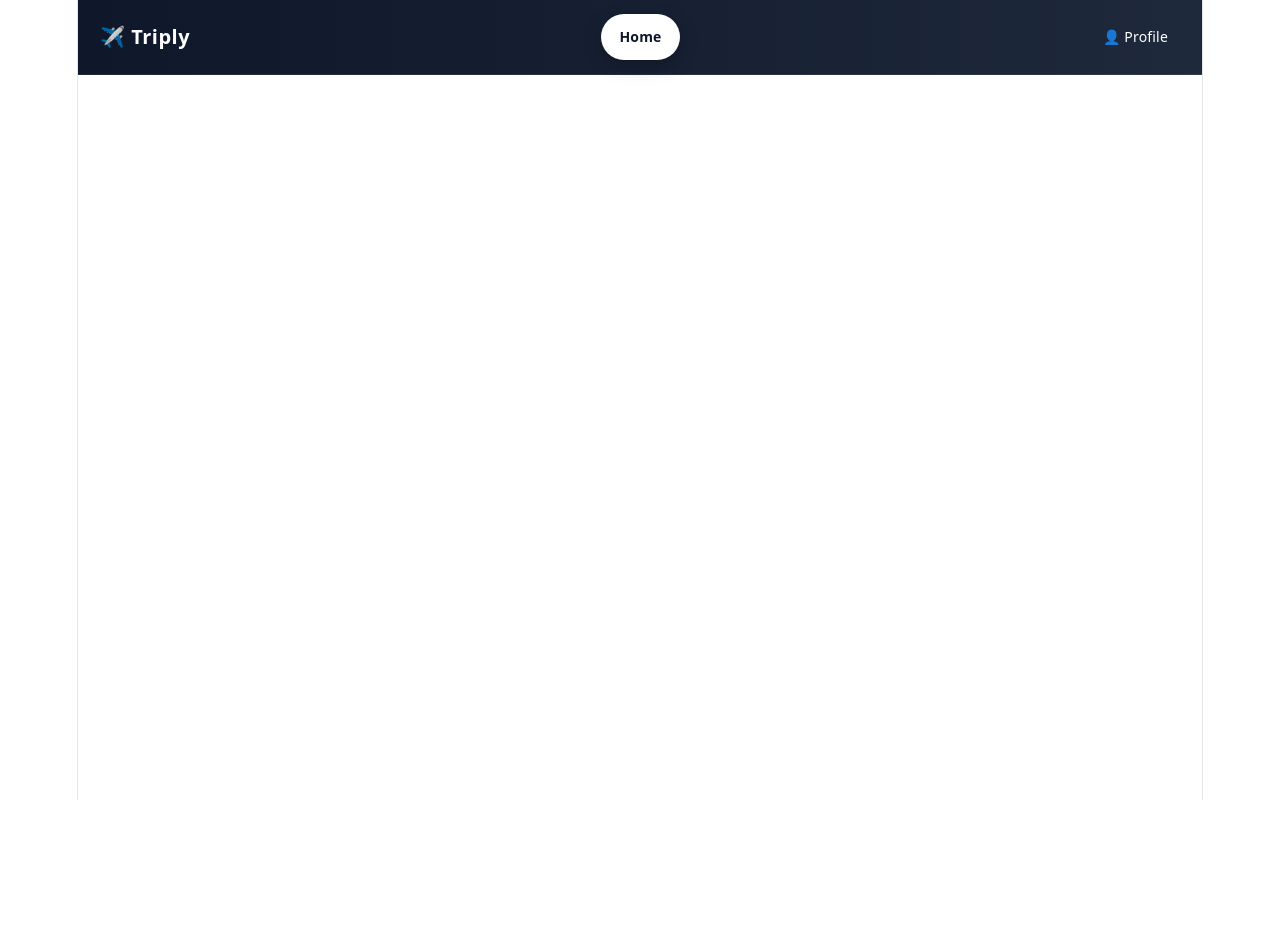
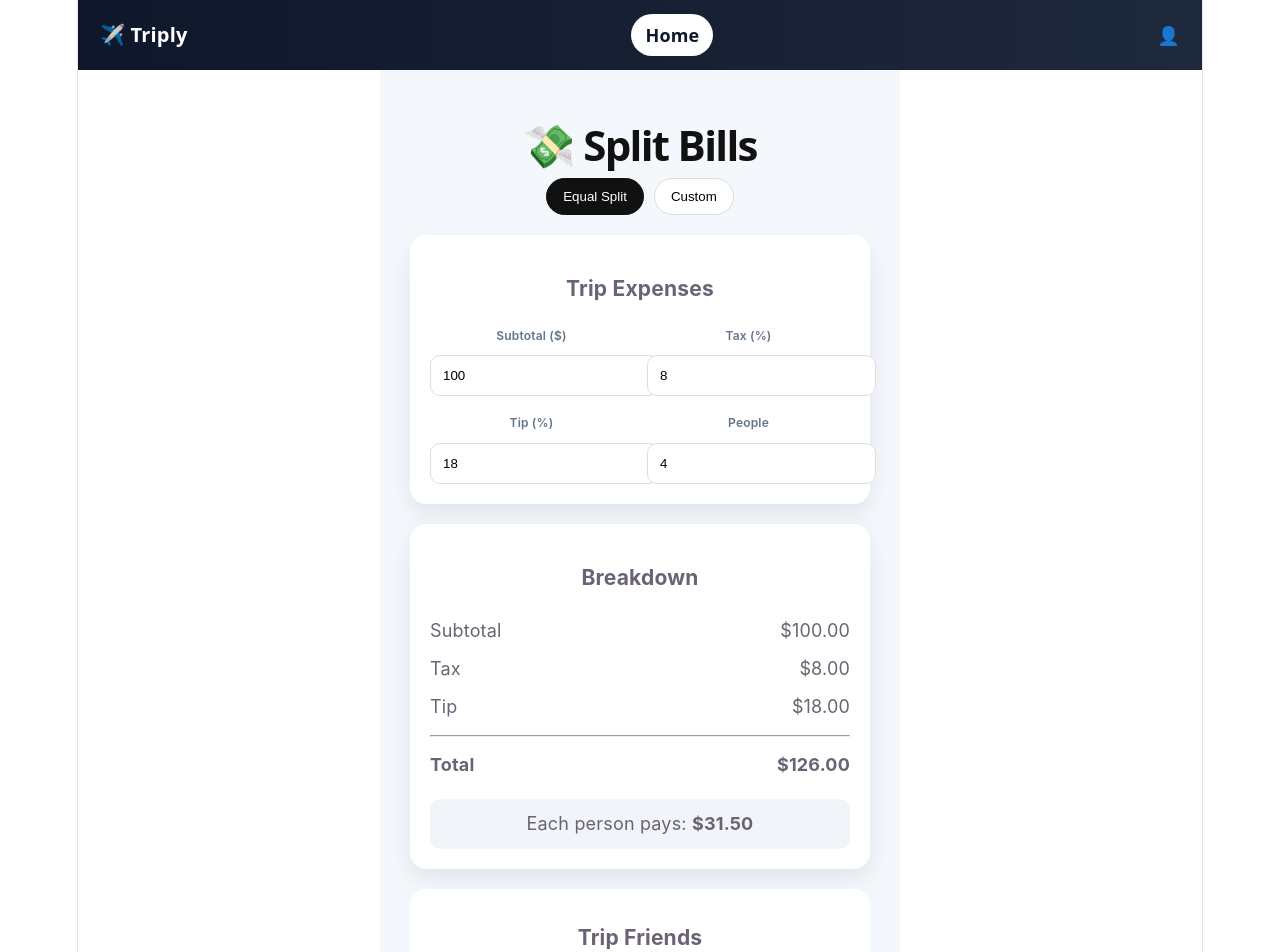
Before and after one commit to DanMartin1999/Triply, a React (Vite) app: page /splitbills in a window 1280 px wide. Shown: the top 952 px of the page. Before the commit the page ends 800 px from the top, so only its background shows below. Built offline with nearby package versions, Linux system fonts and the light colour scheme.

Commit message:
Save work before syncing

```diff
--- a/src/App.jsx
+++ b/src/App.jsx
@@ -12,13 +12,14 @@ import LoginPage from "./pages/Login";
 import SignupPage from "./pages/Signup";
 import Voting from "./pages/Voting";
 import Support from "./pages/Support";
-import Japan from "./pages/Japan";
 import MapPage from "./pages/Map";
 
 import Barbados from "./pages/Barbados";
 import Panama from "./pages/Panama";
 import Madrid from "./pages/Madrid";
+import Japan from "./pages/Japan";
 import Profile from "./pages/Profile";
+import SplitBills from "./pages/SplitBills"; // ✅ ADD THIS
 
 function Layout({ children }) {
   const location = useLocation();
@@ -31,22 +32,18 @@ function Layout({ children }) {
     <>
       {!hideNav && (
         <nav style={styles.navbar}>
+          {/* LOGO */}
+          <div style={styles.logo}>✈️ Triply</div>
 
-          {/* LOGO */}
-          <div style={styles.logo}>
-            ✈️ Triply
+          {/* NAV LINKS */}
+          <div style={{ display: "flex", gap: "12px", alignItems: "center" }}>
+            <Link to="/home" style={styles.homeBtn}>Home</Link>
           </div>
-
-          {/* HOME BUTTON */}
-          <Link to="/home" style={styles.homeBtn}>
-            Home
-          </Link>
 
           {/* PROFILE */}
           <Link to="/profile" style={styles.profileBtn}>
-            👤 Profile
+            👤
           </Link>
-
         </nav>
       )}
 
@@ -63,32 +60,26 @@ export default function App() {
       <Layout>
         <Routes>
 
-          {/* ENTRY */}
           <Route path="/" element={<Navigate to="/login" />} />
 
           <Route path="/login" element={<LoginPage />} />
           <Route path="/signup" element={<SignupPage />} />
 
-          {/* PROTECTED HOME */}
           <Route
             path="/home"
-            element={
-              isLoggedIn ? <Home /> : <Navigate to="/login" />
-            }
+            element={isLoggedIn ? <Home /> : <Navigate to="/login" />}
           />
 
-          {/* APP PAGES */}
           <Route path="/voting" element={<Voting />} />
+          <Route path="/splitbills" element={<SplitBills />} /> {/* ✅ FIXED */}
           <Route path="/support" element={<Support />} />
           <Route path="/map" element={<MapPage />} />
 
-          {/* DESTINATIONS */}
           <Route path="/barbados" element={<Barbados />} />
           <Route path="/panama" element={<Panama />} />
           <Route path="/japan" element={<Japan />} />
           <Route path="/madrid" element={<Madrid />} />
 
-          {/* PROFILE */}
           <Route path="/profile" element={<Profile />} />
 
         </Routes>
@@ -97,15 +88,14 @@ export default function App() {
   );
 }
 
-/* 💅 NAVBAR STYLES */
+/* 💅 NAV STYLES */
 const styles = {
   navbar: {
     display: "flex",
+    justifyContent: "space-between",
     alignItems: "center",
-    justifyContent: "space-between",
     padding: "14px 22px",
     background: "linear-gradient(90deg, #0f172a, #1e293b)",
-    borderBottom: "1px solid rgba(255,255,255,0.08)",
     position: "sticky",
     top: 0,
     zIndex: 1000,
@@ -115,27 +105,26 @@ const styles = {
     color: "white",
     fontWeight: "700",
     fontSize: "20px",
-    letterSpacing: "0.5px",
   },
 
   homeBtn: {
     background: "white",
     color: "#0f172a",
-    padding: "10px 18px",
+    padding: "8px 14px",
     borderRadius: "999px",
     textDecoration: "none",
     fontWeight: "600",
+  },
+
+  link: {
+    color: "white",
+    textDecoration: "none",
     fontSize: "14px",
-    boxShadow: "0 6px 18px rgba(0,0,0,0.25)",
-    transition: "0.2s ease",
   },
 
   profileBtn: {
     color: "white",
     textDecoration: "none",
-    fontSize: "14px",
-    fontWeight: "500",
-    padding: "8px 12px",
-    borderRadius: "10px",
+    fontSize: "18px",
   },
 };
--- a/src/pages/Home.jsx
+++ b/src/pages/Home.jsx
@@ -92,6 +92,7 @@ export default function Home() {
                 if (cat === "Voting") navigate("/voting");
                 if (cat === "Support") navigate("/support");
                 if (cat === "Map") navigate("/map");
+                if (cat === "Bill Splitting") navigate("/splitbills");
               }}
             >
               {cat}
--- a/src/pages/SplitBills.jsx
+++ b/src/pages/SplitBills.jsx
@@ -1,4 +1,4 @@
-import React, { useMemo, useState } from "react";
+import React, { useState } from "react";
 
 const initialFriends = [
   { id: 1, name: "Alex", amount: "22" },
@@ -6,32 +6,6 @@ const initialFriends = [
   { id: 3, name: "Taylor", amount: "27" },
   { id: 4, name: "Morgan", amount: "40" },
 ];
-
-function IconBase({ className = "h-5 w-5", children }) {
-  return (
-    <svg
-      viewBox="0 0 24 24"
-      fill="none"
-      stroke="currentColor"
-      strokeWidth="2"
-      strokeLinecap="round"
-      strokeLinejoin="round"
-      className={className}
-    >
-      {children}
-    </svg>
-  );
-}
-
-function DownloadIcon({ className }) {
-  return (
-    <IconBase className={className}>
-      <path d="M12 3v12" />
-      <path d="m7 10 5 5 5-5" />
-      <path d="M5 21h14" />
-    </IconBase>
-  );
-}
 
 // ----------------------
 // UTIL FUNCTIONS
@@ -64,7 +38,7 @@ export default function SplitBills() {
   const [taxPercent, setTaxPercent] = useState("8");
   const [tipPercent, setTipPercent] = useState("18");
   const [people, setPeople] = useState("4");
-  const [friends, setFriends] = useState(initialFriends);
+  const [friends] = useState(initialFriends);
 
   const subtotalValue = parseMoney(subtotal);
   const tax = subtotalValue * (parseMoney(taxPercent) / 100);
@@ -72,46 +46,240 @@ export default function SplitBills() {
   const total = subtotalValue + tax + tip;
 
   const peopleCount = parseCount(people);
-
   const perPerson = peopleCount > 0 ? total / peopleCount : 0;
 
   return (
-    <div style={{ padding: 30 }}>
-      <h1>Split Bills</h1>
+    <div style={styles.page}>
 
-      <select value={mode} onChange={(e) => setMode(e.target.value)}>
-        <option value="equal">Equal</option>
-        <option value="custom">Custom</option>
-      </select>
+      <h1 style={styles.title}>💸 Split Bills</h1>
+
+      {/* MODE TOGGLE */}
+      <div style={styles.modeRow}>
+        <button
+          onClick={() => setMode("equal")}
+          style={mode === "equal" ? styles.activeBtn : styles.btn}
+        >
+          Equal Split
+        </button>
+
+        <button
+          onClick={() => setMode("custom")}
+          style={mode === "custom" ? styles.activeBtn : styles.btn}
+        >
+          Custom
+        </button>
+      </div>
+
+      {/* INPUT CARD */}
+      <div style={styles.card}>
+        <h3>Trip Expenses</h3>
+
+        <div style={styles.grid}>
 
           <div>
+            <label style={styles.label}>Subtotal ($)</label>
             <input
               value={subtotal}
               onChange={(e) => setSubtotal(e.target.value)}
-          placeholder="Subtotal"
+              placeholder="e.g. 100"
+              style={styles.input}
             />
+          </div>
+
+          <div>
+            <label style={styles.label}>Tax (%)</label>
             <input
               value={taxPercent}
               onChange={(e) => setTaxPercent(e.target.value)}
-          placeholder="Tax %"
+              placeholder="e.g. 8"
+              style={styles.input}
             />
+          </div>
+
+          <div>
+            <label style={styles.label}>Tip (%)</label>
             <input
               value={tipPercent}
               onChange={(e) => setTipPercent(e.target.value)}
-          placeholder="Tip %"
+              placeholder="e.g. 18"
+              style={styles.input}
             />
+          </div>
+
+          <div>
+            <label style={styles.label}>People</label>
             <input
               value={people}
               onChange={(e) => setPeople(e.target.value)}
-          placeholder="People"
+              placeholder="e.g. 4"
+              style={styles.input}
             />
           </div>
 
-      <h2>Total: {currency(total)}</h2>
+        </div>
+      </div>
+
+      {/* BREAKDOWN */}
+      <div style={styles.breakdown}>
+        <h3>Breakdown</h3>
+
+        <div style={styles.row}>
+          <span>Subtotal</span>
+          <span>{currency(subtotalValue)}</span>
+        </div>
+
+        <div style={styles.row}>
+          <span>Tax</span>
+          <span>{currency(tax)}</span>
+        </div>
+
+        <div style={styles.row}>
+          <span>Tip</span>
+          <span>{currency(tip)}</span>
+        </div>
+
+        <hr />
+
+        <div style={{ ...styles.row, fontWeight: "bold" }}>
+          <span>Total</span>
+          <span>{currency(total)}</span>
+        </div>
 
         {mode === "equal" && (
-        <h3>Each pays: {currency(perPerson)}</h3>
+          <div style={styles.perPerson}>
+            Each person pays: <strong>{currency(perPerson)}</strong>
+          </div>
         )}
+      </div>
+
+      {/* FRIENDS PREVIEW */}
+      <div style={styles.friendCard}>
+        <h3>Trip Friends</h3>
+        <div style={styles.friendRow}>
+          {friends.map((f) => (
+            <div key={f.id} style={styles.friendPill}>
+              {f.name}
+            </div>
+          ))}
+        </div>
+      </div>
+
     </div>
   );
 }
+
+// ----------------------
+// STYLES
+// ----------------------
+
+const styles = {
+  page: {
+    fontFamily: "Inter",
+    padding: "30px",
+    maxWidth: "900px",
+    margin: "auto",
+    background: "#f4f7fb",
+    minHeight: "100vh",
+  },
+
+  title: {
+    textAlign: "center",
+    marginBottom: 20,
+  },
+
+  modeRow: {
+    display: "flex",
+    justifyContent: "center",
+    gap: 10,
+    marginBottom: 20,
+  },
+
+  btn: {
+    padding: "10px 16px",
+    borderRadius: 999,
+    border: "1px solid #ddd",
+    background: "white",
+    cursor: "pointer",
+  },
+
+  activeBtn: {
+    padding: "10px 16px",
+    borderRadius: 999,
+    border: "1px solid #111",
+    background: "#111",
+    color: "white",
+    cursor: "pointer",
+  },
+
+  card: {
+    background: "white",
+    padding: 20,
+    borderRadius: 16,
+    boxShadow: "0 10px 25px rgba(0,0,0,0.08)",
+    marginBottom: 20,
+  },
+
+  grid: {
+    display: "grid",
+    gridTemplateColumns: "1fr 1fr",
+    gap: 14,
+    marginTop: 10,
+  },
+
+  label: {
+    fontSize: "12px",
+    fontWeight: "600",
+    color: "#64748b",
+    marginBottom: "6px",
+    display: "block",
+  },
+
+  input: {
+    width: "100%",
+    padding: 12,
+    borderRadius: 10,
+    border: "1px solid #ddd",
+  },
+
+  breakdown: {
+    background: "white",
+    padding: 20,
+    borderRadius: 16,
+    boxShadow: "0 10px 25px rgba(0,0,0,0.08)",
+  },
+
+  row: {
+    display: "flex",
+    justifyContent: "space-between",
+    padding: "6px 0",
+  },
+
+  perPerson: {
+    marginTop: 15,
+    padding: 12,
+    background: "#f1f5f9",
+    borderRadius: 10,
+    textAlign: "center",
+  },
+
+  friendCard: {
+    marginTop: 20,
+    background: "white",
+    padding: 15,
+    borderRadius: 16,
+  },
+
+  friendRow: {
+    display: "flex",
+    gap: 10,
+    flexWrap: "wrap",
+    marginTop: 10,
+  },
+
+  friendPill: {
+    padding: "6px 12px",
+    background: "#e2e8f0",
+    borderRadius: 999,
+    fontSize: 13,
+  },
+};
--- a/src/pages/Voting.jsx
+++ b/src/pages/Voting.jsx
@@ -1,5 +1,5 @@
 import React, { useEffect, useState } from "react";
-import { doc, setDoc, onSnapshot, collection } from "firebase/firestore";
+import { doc, setDoc, onSnapshot, collection, addDoc } from "firebase/firestore";
 import { db } from "../firebase";
 
 export default function Voting() {
@@ -7,11 +7,14 @@ export default function Voting() {
   const [liveVotes, setLiveVotes] = useState({});
   const [userVote, setUserVote] = useState(null);
 
-  // 👤 GET USER FROM LOCALSTORAGE (FIXED)
-  const getUser = () =>
-    JSON.parse(localStorage.getItem("triplyUser"));
+  // 🆕 CREATE STATE
+  const [newTitle, setNewTitle] = useState("");
+  const [newItems, setNewItems] = useState("");
 
-  const data = {
+  const getUser = () => JSON.parse(localStorage.getItem("triplyUser"));
+
+  // ✅ ORIGINAL DATA (UNCHANGED)
+  const baseData = {
     Panama: [
       {
         title: "Relax & Beach 🌴",
@@ -39,10 +42,40 @@ export default function Voting() {
     ],
   };
 
-  const destinations = Object.keys(data);
-  const itineraries = data[selectedTrip];
+  // 🆕 FIREBASE ADDED ITINERARIES
+  const [customData, setCustomData] = useState({
+    Panama: [],
+    Japan: [],
+  });
 
-  // 🔥 LIVE VOTES
+  // 🔥 LOAD CUSTOM ITINERARIES
+  useEffect(() => {
+    const ref = collection(db, "itineraries", selectedTrip, "list");
+
+    const unsub = onSnapshot(ref, (snapshot) => {
+      const data = snapshot.docs.map((doc) => ({
+        id: doc.id,
+        ...doc.data(),
+      }));
+
+      setCustomData((prev) => ({
+        ...prev,
+        [selectedTrip]: data,
+      }));
+    });
+
+    return () => unsub();
+  }, [selectedTrip]);
+
+  // 🔥 MERGE DEFAULT + CUSTOM
+  const itineraries = [
+    ...(baseData[selectedTrip] || []),
+    ...(customData[selectedTrip] || []),
+  ];
+
+  const destinations = Object.keys(baseData);
+
+  // 🔥 VOTES REALTIME
   useEffect(() => {
     const ref = collection(db, "votes", selectedTrip, "users");
 
@@ -69,7 +102,7 @@ export default function Voting() {
     return () => unsub();
   }, [selectedTrip]);
 
-  // 🔥 VOTE (ONE PER USER)
+  // 🔥 VOTE FUNCTION
   async function handleVote(index) {
     const user = getUser();
 
@@ -78,18 +111,29 @@ export default function Voting() {
       return;
     }
 
-    const voteRef = doc(
-      db,
-      "votes",
-      selectedTrip,
-      "users",
-      user.email // ✅ FIXED (no uid needed)
-    );
+    const voteRef = doc(db, "votes", selectedTrip, "users", user.email);
 
     await setDoc(voteRef, {
       option: index,
       timestamp: Date.now(),
     });
+  }
+
+  // 🆕 CREATE ITINERARY (ADDS TO FIREBASE ONLY)
+  async function createItinerary() {
+    if (!newTitle || !newItems) return alert("Fill all fields");
+
+    const ref = collection(db, "itineraries", selectedTrip, "list");
+
+    await addDoc(ref, {
+      title: newTitle,
+      img:
+        "https://images.unsplash.com/photo-1507525428034-b723cf961d3e?q=80&w=1200",
+      items: newItems.split(",").map((i) => i.trim()),
+    });
+
+    setNewTitle("");
+    setNewItems("");
   }
 
   return (
@@ -113,6 +157,29 @@ export default function Voting() {
         ))}
       </div>
 
+      {/* 🆕 CREATE BOX (ADDED ONLY, NOTHING REMOVED) */}
+      <div style={styles.createBox}>
+        <h3>Create New Itinerary</h3>
+
+        <input
+          placeholder="Title"
+          value={newTitle}
+          onChange={(e) => setNewTitle(e.target.value)}
+          style={styles.input}
+        />
+
+        <input
+          placeholder="Items (comma separated)"
+          value={newItems}
+          onChange={(e) => setNewItems(e.target.value)}
+          style={styles.input}
+        />
+
+        <button onClick={createItinerary} style={styles.createBtn}>
+          Add Itinerary
+        </button>
+      </div>
+
       {/* CARDS */}
       <div style={styles.cardRow}>
         {itineraries.map((it, i) => {
@@ -126,14 +193,12 @@ export default function Voting() {
                 <h3>{it.title}</h3>
 
                 <ul>
-                  {it.items.map((item) => (
+                  {it.items?.map((item) => (
                     <li key={item}>{item}</li>
                   ))}
                 </ul>
 
-                <div style={styles.voteCount}>
-                  Votes: {votes}
-                </div>
+                <div style={styles.voteCount}>Votes: {votes}</div>
 
                 <button
                   onClick={() => handleVote(i)}
@@ -149,15 +214,11 @@ export default function Voting() {
           );
         })}
       </div>
-
-      <p style={styles.footer}>
-        One vote per user • Live updates across all users 🌍
-      </p>
     </div>
   );
 }
 
-/* 🎨 STYLES */
+/* 🎨 STYLES (UNCHANGED STYLE STRUCTURE) */
 const styles = {
   page: {
     fontFamily: "Inter",
@@ -175,7 +236,7 @@ const styles = {
     display: "flex",
     justifyContent: "center",
     gap: "10px",
-    marginBottom: "25px",
+    marginBottom: "20px",
   },
 
   destButton: {
@@ -185,11 +246,35 @@ const styles = {
     cursor: "pointer",
   },
 
+  createBox: {
+    background: "#f8fafc",
+    padding: "15px",
+    borderRadius: "12px",
+    marginBottom: "20px",
+    display: "flex",
+    flexDirection: "column",
+    gap: "10px",
+  },
+
+  input: {
+    padding: "10px",
+    borderRadius: "8px",
+    border: "1px solid #ddd",
+  },
+
+  createBtn: {
+    padding: "10px",
+    borderRadius: "10px",
+    background: "#2563eb",
+    color: "white",
+    border: "none",
+    cursor: "pointer",
+  },
+
   cardRow: {
     display: "flex",
     gap: "15px",
     overflowX: "auto",
-    paddingBottom: "10px",
   },
 
   card: {
@@ -225,10 +310,4 @@ const styles = {
     color: "white",
     cursor: "pointer",
   },
-
-  footer: {
-    textAlign: "center",
-    marginTop: "20px",
-    color: "#666",
-  },
 };
```
Lines whose indentation alone changed are shown as unchanged.
